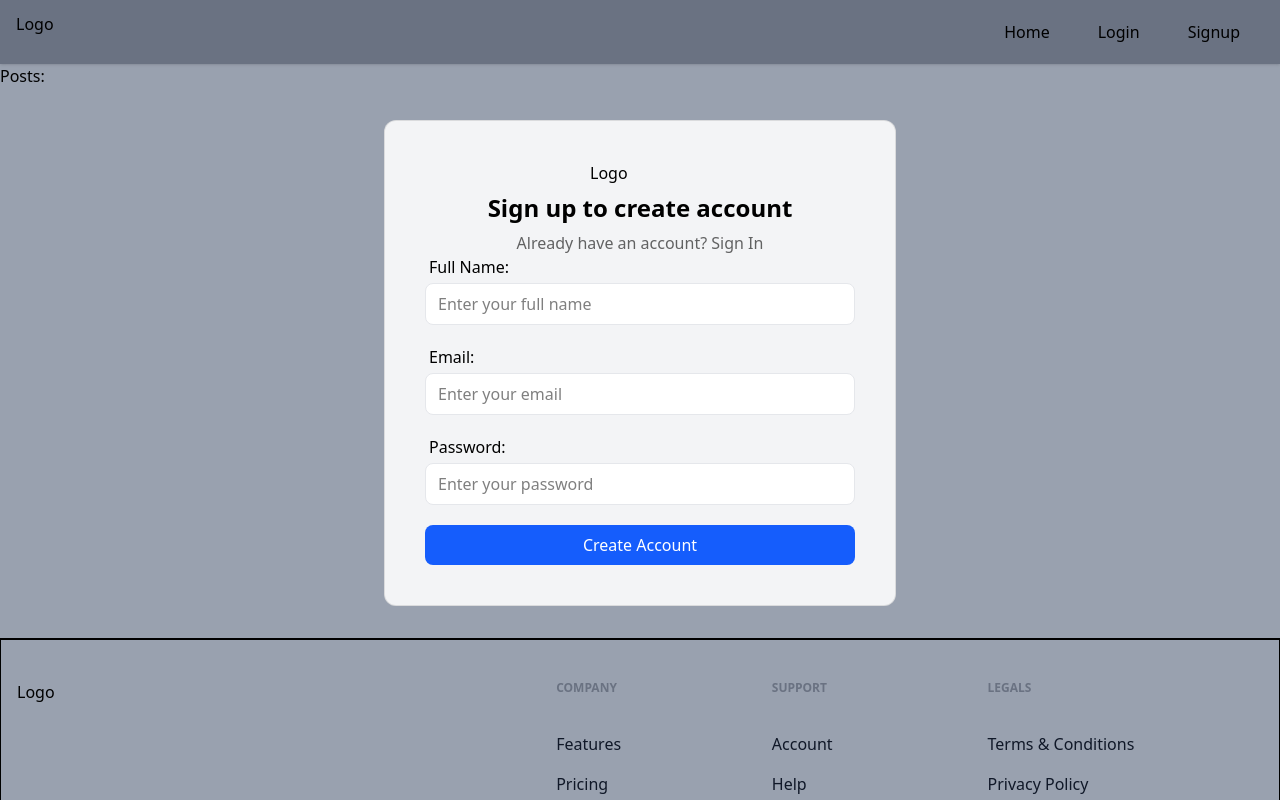
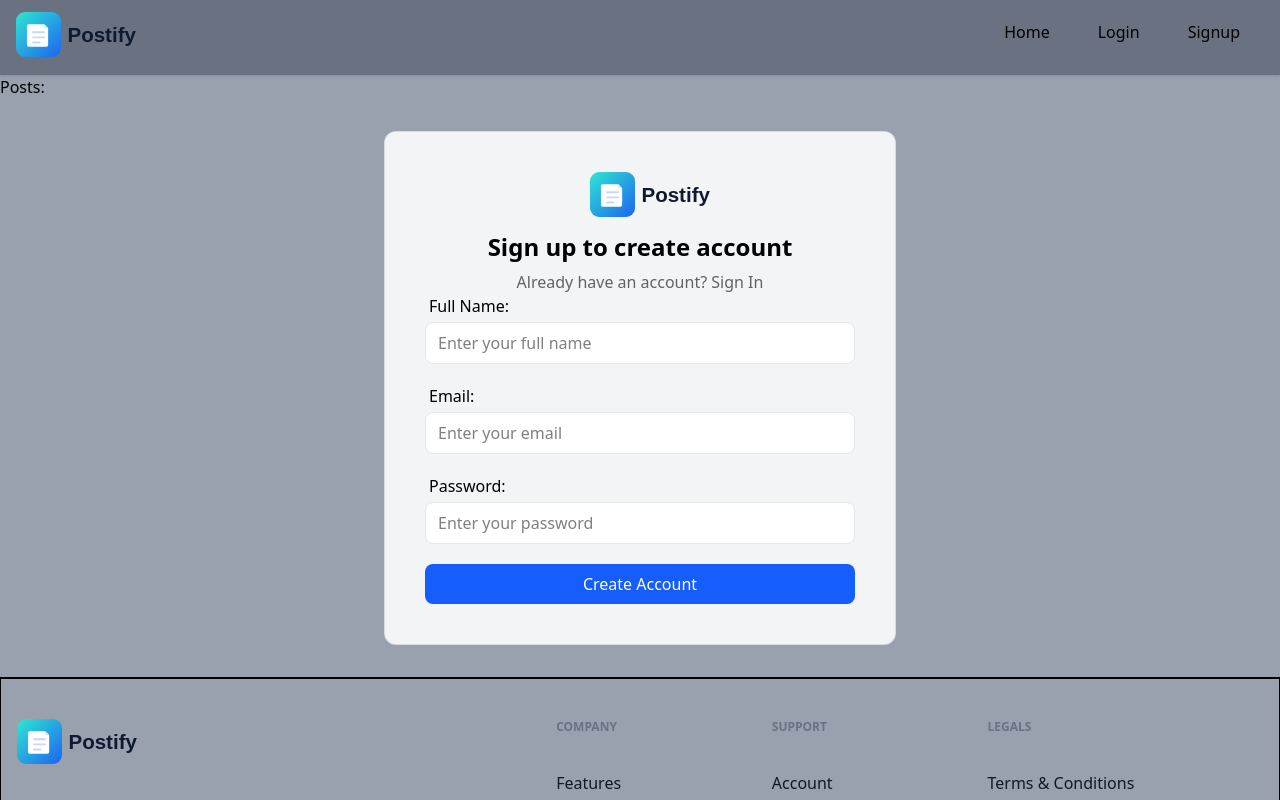
Before and after one commit to MilanPavasiya/Postify-BlogApp-ReactJs-Appwrite, a React (Vite) app in the folder Postify/: page /signup in a window 1280 px wide. Shown: the top 800 px of the page. Built offline with nearby package versions, Linux system fonts and the light colour scheme; no server answers.

Commit message:
base logo component

```diff
--- a/Postify/src/components/Logo.jsx
+++ b/Postify/src/components/Logo.jsx
@@ -1,7 +1,67 @@
 import React from 'react';
 
-function Logo({ width = '100px' }) {
-	return <div>Logo</div>;
+function Logo({ size = 180 }) {
+	return (
+		<svg
+			width={size}
+			height={(size / 3.5) * 1}
+			viewBox='0 0 560 160'
+			fill='none'
+			xmlns='http://www.w3.org/2000/svg'>
+			<defs>
+				<linearGradient id='grad' x1='0' y1='0' x2='1' y2='1'>
+					<stop offset='0%' stopColor='#2EE7D2' />
+					<stop offset='100%' stopColor='#1E64F0' />
+				</linearGradient>
+			</defs>
+
+			<rect x='0' y='0' width='140' height='140' rx='28' fill='url(#grad)' />
+
+			<path
+				d='M40 38h48l12 12v52a6 6 0 0 1-6 6H40a6 6 0 0 1-6-6V44a6 6 0 0 1 6-6z'
+				fill='white'
+			/>
+			<rect
+				x='50'
+				y='60'
+				width='40'
+				height='6'
+				rx='3'
+				fill='#1E64F0'
+				opacity='0.25'
+			/>
+			<rect
+				x='50'
+				y='76'
+				width='40'
+				height='6'
+				rx='3'
+				fill='#1E64F0'
+				opacity='0.25'
+			/>
+			<rect
+				x='50'
+				y='92'
+				width='26'
+				height='6'
+				rx='3'
+				fill='#1E64F0'
+				opacity='0.25'
+			/>
+
+			<path d='M88 38v12h12L88 38z' fill='#C7E3FF' opacity='0.9' />
+
+			<text
+				x='160'
+				y='93'
+				fontFamily='Arial, Helvetica, sans-serif'
+				fontSize='64'
+				fontWeight='600'
+				fill='#0E1A30'>
+				Postify
+			</text>
+		</svg>
+	);
 }
 
 export default Logo;
```
